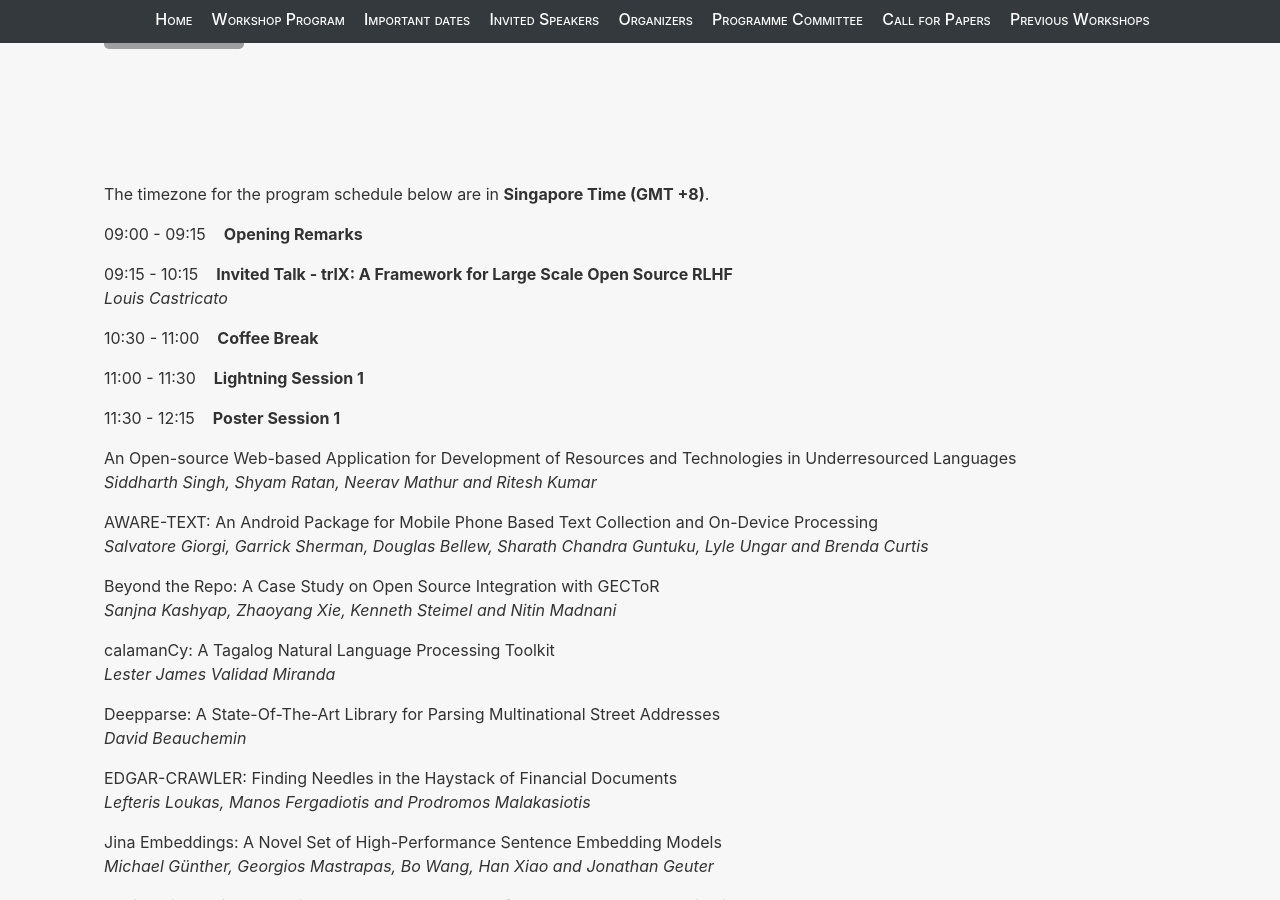
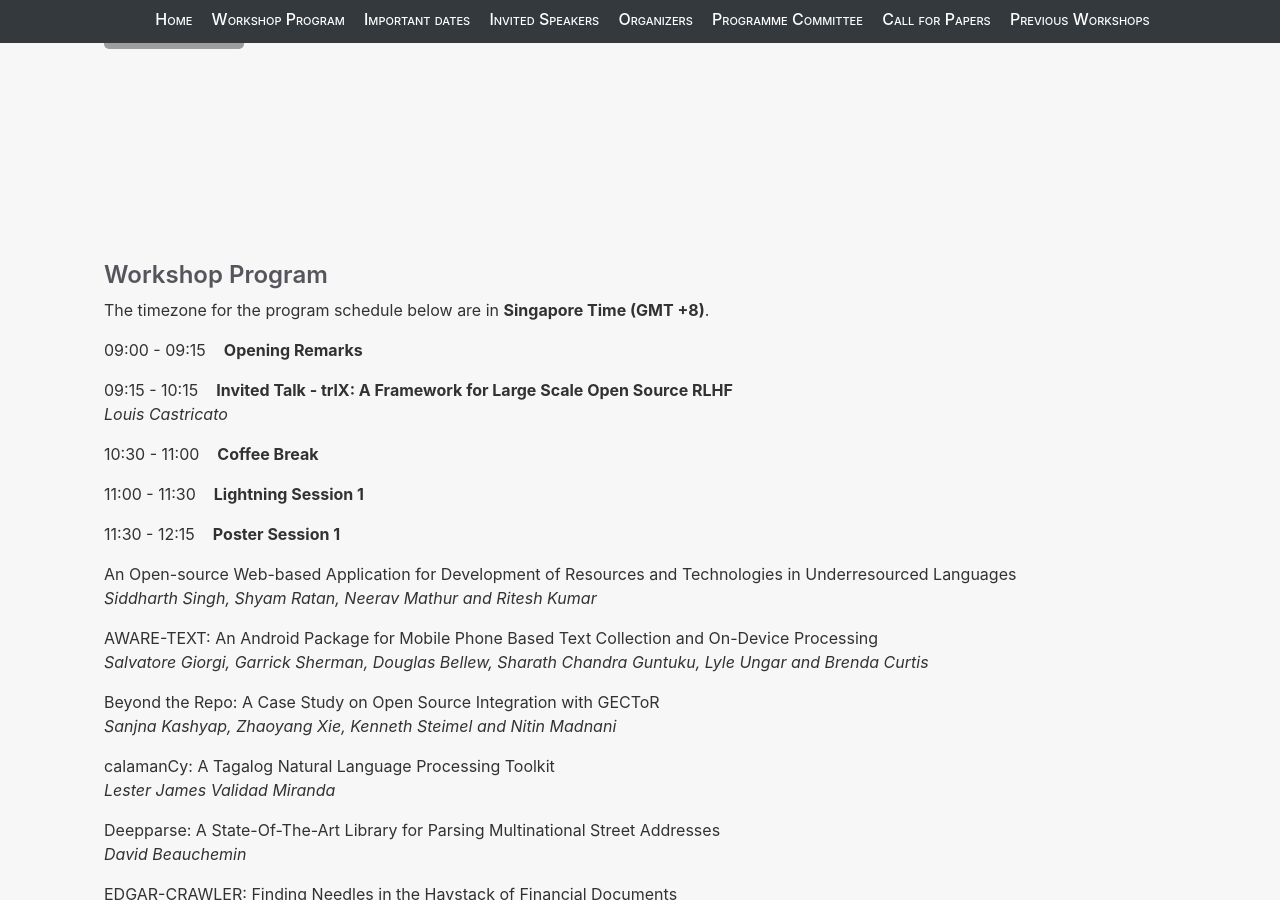
Before and after one commit to nlposs/nlposs.github.io, a Jekyll site: the page built from 2023/index.md, in a window 1280 px wide and 900 px high, scrolled down 4898 px. Built offline with Jekyll 4.4.1, drawn with Linux system fonts in a browser that asks for light colours; grey boxes are pictures that could not be loaded.

Commit message:
Update index.md

```diff
--- a/2023/index.md
+++ b/2023/index.md
@@ -138,8 +138,7 @@ Large language models (LLMs) have recently achieved human-level performance on a
 
 <br><br><br><br>
 
-
-<br><br>
+## Workshop Program
 
 The timezone for the program schedule below are in **Singapore Time (GMT +8)**.
 
```
